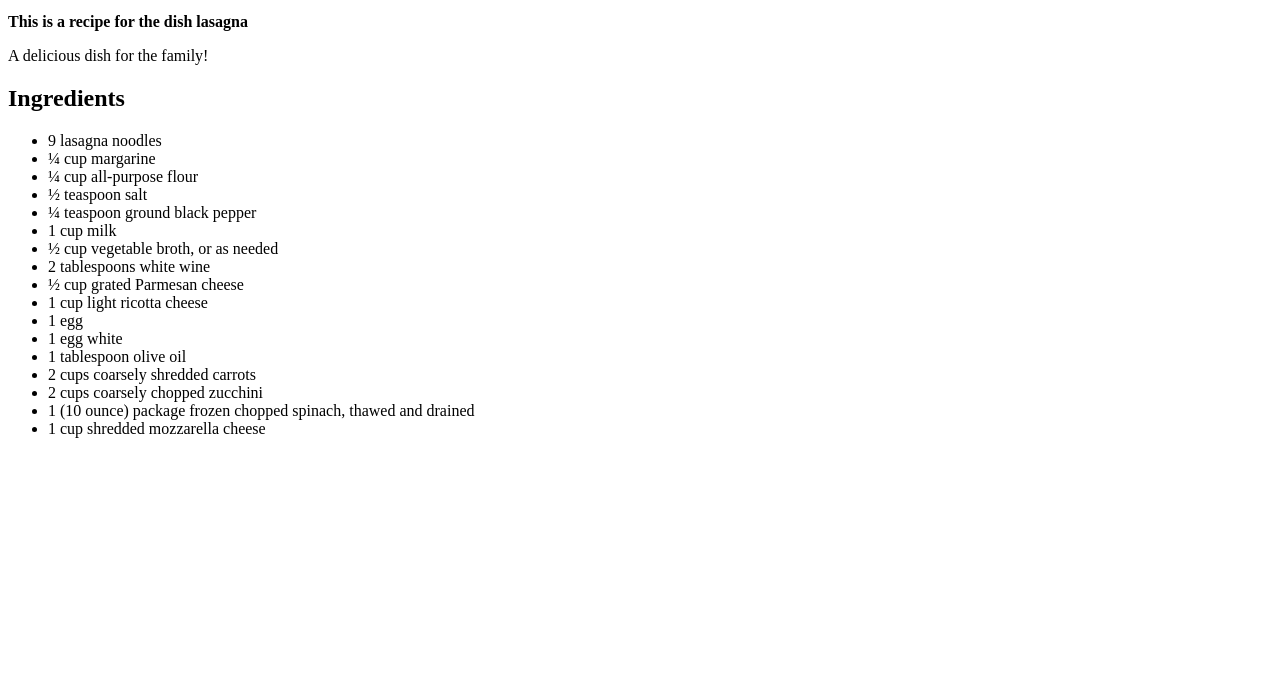
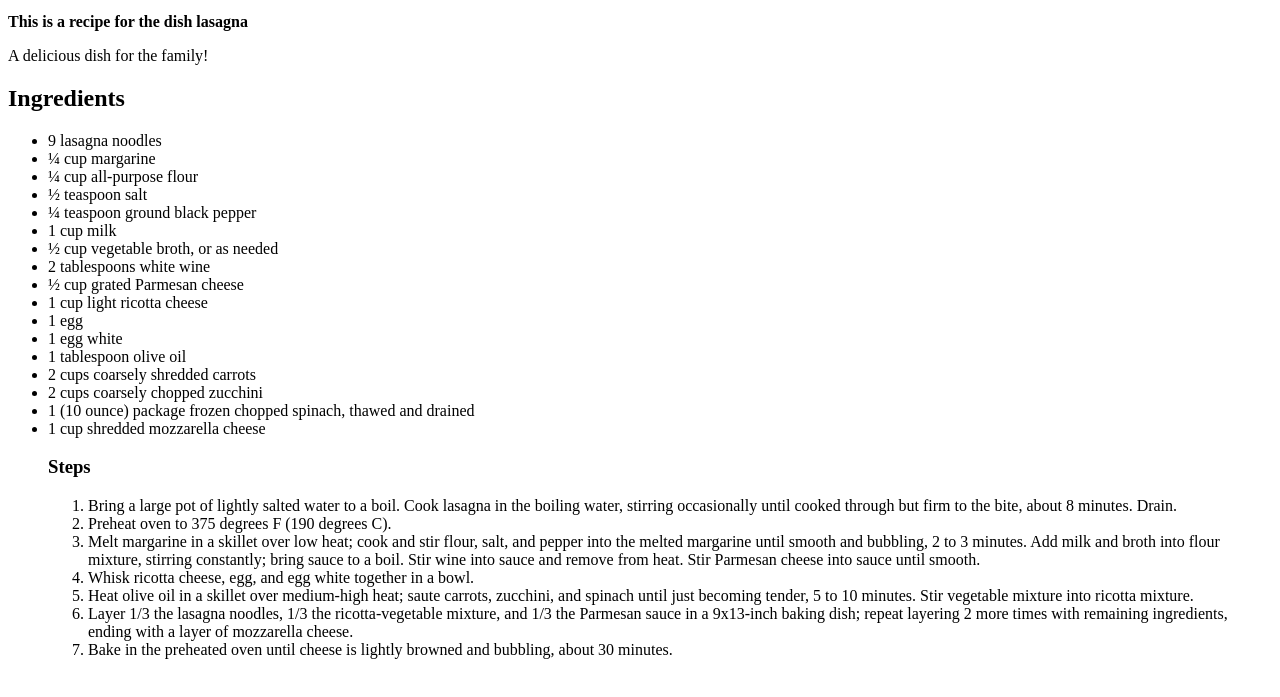
Before and after one commit to royliknes/odin-recipes, a plain HTML site: page recipes/lasagna.html in a window 1280 px wide. Shown: the part 101-798 px from the top of the page. Drawn offline with Linux system fonts and the light colour scheme.

Commit message:
Added a list of steps

```diff
--- a/recipes/lasagna.html
+++ b/recipes/lasagna.html
@@ -34,6 +34,21 @@
         <li>2 cups coarsely chopped zucchini</li>
         <li>1 (10 ounce) package frozen chopped spinach, thawed and drained</li>
         <li>1 cup shredded mozzarella cheese</li>
+
+        <h3>Steps</h3>
+        <ol>
+        <li>Bring a large pot of lightly salted water to a boil.
+             Cook lasagna in the boiling water, stirring occasionally until cooked through but firm to the bite, about 8 minutes. Drain.</li>
+        <li>Preheat oven to 375 degrees F (190 degrees C).</li>
+        <li>Melt margarine in a skillet over low heat; cook and stir flour, salt, and pepper into the melted margarine until smooth and bubbling, 2 to 3 minutes.
+            Add milk and broth into flour mixture, stirring constantly; bring sauce to a boil. Stir wine into sauce and remove from heat. Stir Parmesan cheese into sauce until smooth.</li>
+        <li>Whisk ricotta cheese, egg, and egg white together in a bowl.</li>
+        <li>Heat olive oil in a skillet over medium-high heat; saute carrots, zucchini, and spinach until just becoming tender, 5 to 10 minutes.
+                Stir vegetable mixture into ricotta mixture.</li>
+        <li>Layer 1/3 the lasagna noodles, 1/3 the ricotta-vegetable mixture, and 1/3 the Parmesan sauce in a 9x13-inch baking dish;
+                 repeat layering 2 more times with remaining ingredients, ending with a layer of mozzarella cheese.</li>
+        <li>Bake in the preheated oven until cheese is lightly browned and bubbling, about 30 minutes.</li>
+        </ol>
     </ul>
 </body>
 </html>
```
